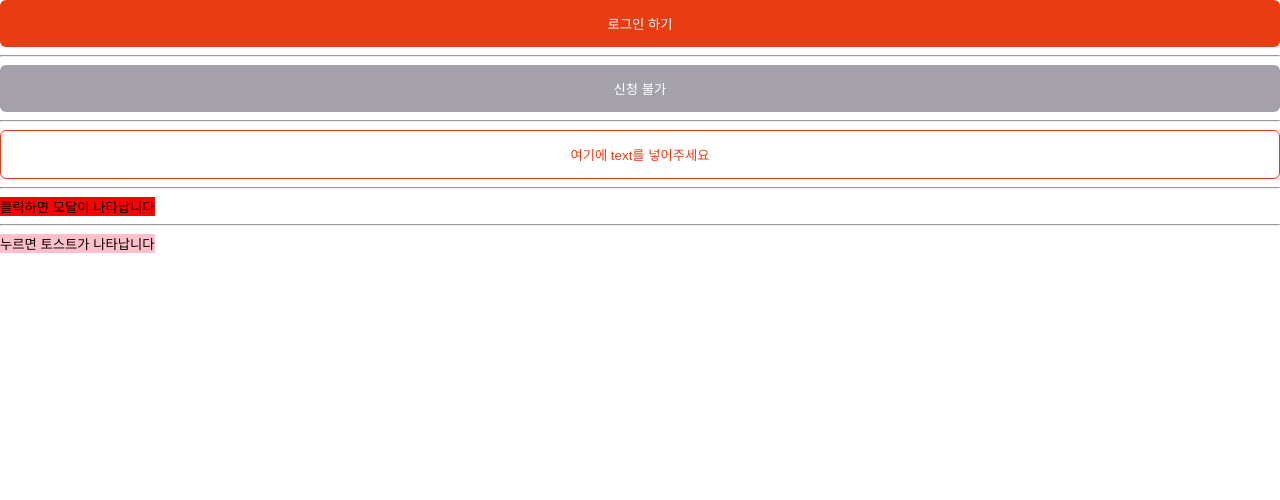
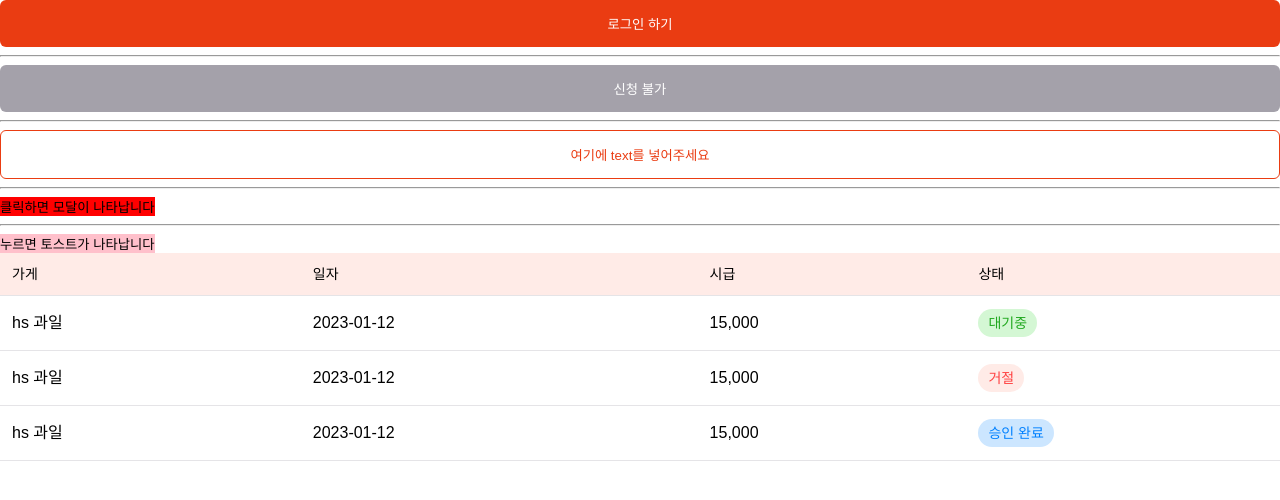
Before and after one commit to the-julge-part3-6team/the-julge-part3-6team, a Next.js app: page /dev-preview in a window 1280 px wide. Shown: the top 500 px of the page. Built offline with nearby package versions, Linux system fonts and the light colour scheme; a web font is replaced by a local one.

Commit message:
feat: 프리뷰 페이지 테이블 추가

```diff
--- a/src/pages/dev-preview/index.tsx
+++ b/src/pages/dev-preview/index.tsx
@@ -7,6 +7,7 @@ import testImg from '@/assets/caution.svg';
 import Image from 'next/image';
 import Toast from '@/shared/components/Toast/Toast';
 import { useToast } from '@/shared/store/useToast';
+import Table from '@/shared/components/Table/Table';
 
 const index = () => {
   const { setIsOpen } = useModal();
@@ -59,6 +60,7 @@ const index = () => {
         누르면 토스트가 나타납니다
       </button>
       {isToast && <Toast text="삭제 되었습니다." />}
+      <Table />
     </>
   );
 };
```
